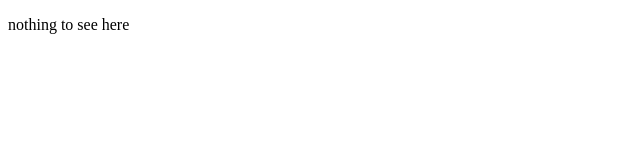
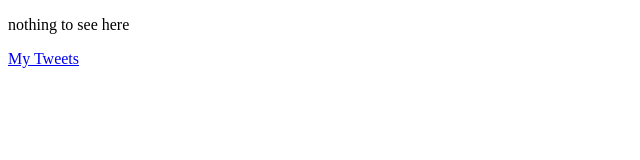
Before and after one commit to fesembile/alu-web-development, a plain HTML site: page html_basic/base_index.html in a window 1280 px wide. Shown: the full height of the page, 0-640 px from the left. Drawn offline with Linux system fonts and the light colour scheme.

Commit message:
Update base_index.html

```diff
--- a/html_basic/base_index.html
+++ b/html_basic/base_index.html
@@ -8,6 +8,7 @@
 
 <body>
     <p>nothing to see here</p>
+    <a href="file:///C:/Users/User/Documents/Web%20dev%20practice/tweets.html"/> <p> My Tweets </p> <a/>
 </body>
 
 
```
